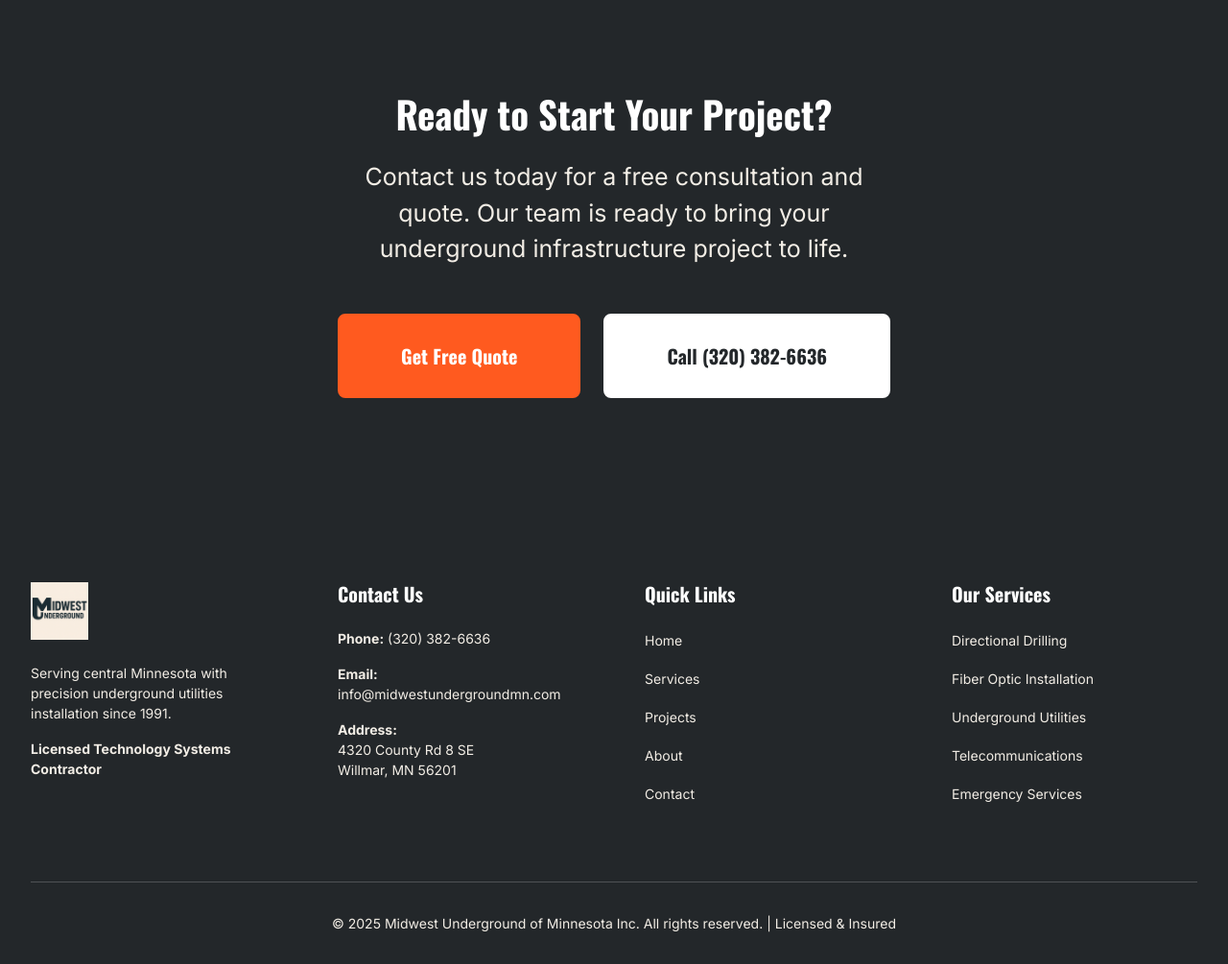
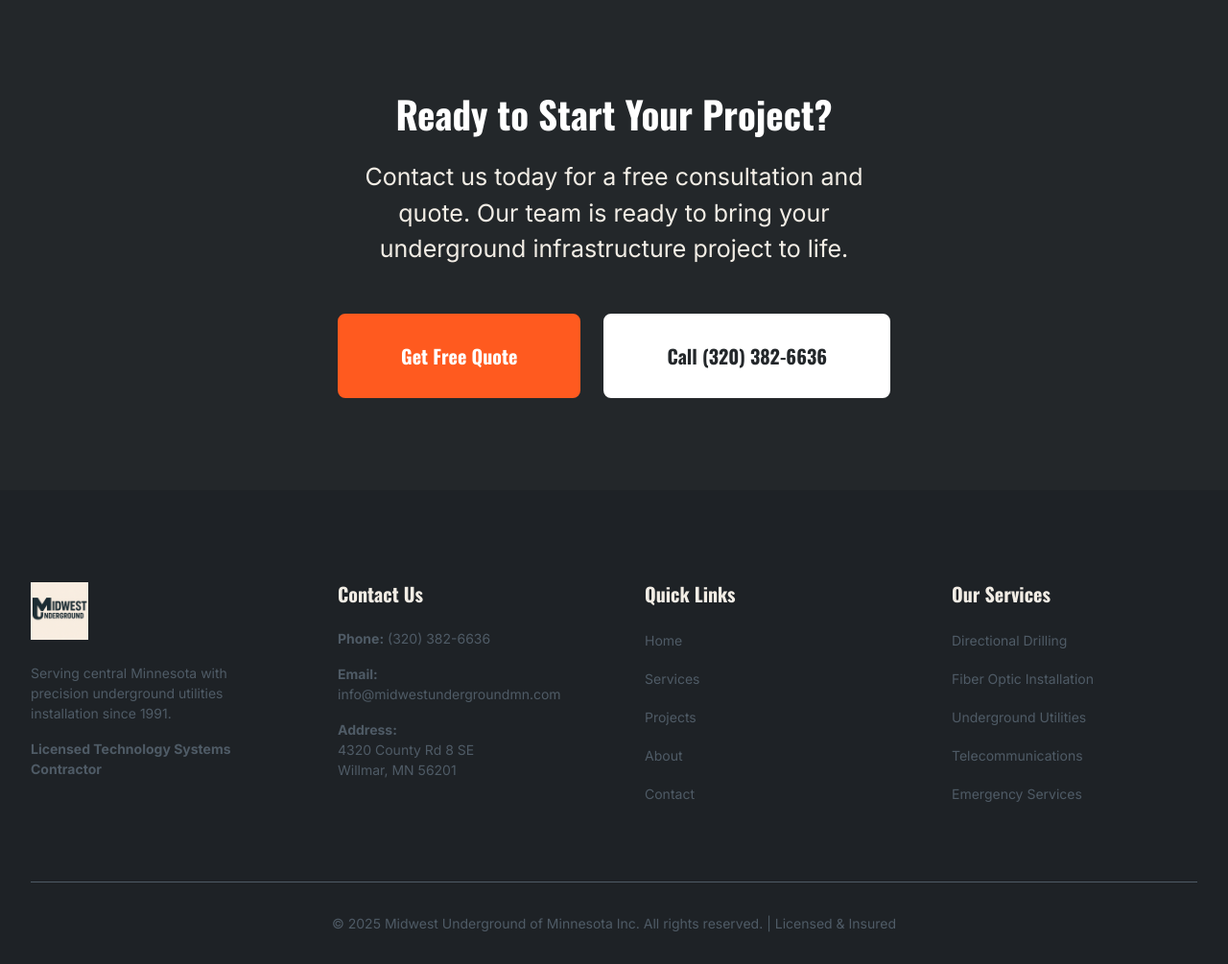
Before and after one commit to nice-and-precise/midwest-underground-website, a PHP site: page / in a window 1280 px wide. Shown: the part 4289-5294 px from the top of the page at 96% size. Run offline with PHP 8.4, Linux system fonts and the light colour scheme; some libraries are stand-ins or nearby versions.

Commit message:
fix: Convert footer to dark theme across all pages
PROBLEM:
Footer appeared bright/light in dark mode despite site-wide dark theme implementation. The footer was using var(--color-primary) which switches from dark (#23272A) in light mode to light (#F2EDE5 Sand) in dark mode, causing the footer background to appear bright.

CHANGES:
1. Footer background: var(--color-primary) → var(--charcoal-900) (#1E2226)
2. Footer main text: var(--white) → var(--sand) for consistency
3. Footer section headings (h3): var(--white) → var(--sand)
4. Footer links and paragraphs: var(--bg-secondary) → var(--steel)
5. Footer bottom border: rgba(255,255,255,0.2) → var(--steel)
6. Footer bottom text: var(--bg-secondary) → var(--steel)

RESULT:
- Footer now consistently dark across all 5 pages (index, services, about, contact, projects)
- Footer uses Charcoal-900 background (darkest brand color)
- All footer text uses brand colors (Sand, Steel) for proper contrast
- Footer matches the complete dark theme implementation
- No more bright/light sections anywhere on the site

FILES MODIFIED:
- css/styles.css (6 color updates in footer styles)

TESTING:
Footer should now appear dark on all pages in both light and dark modes, with Sand headings and Steel text providing good readability on the Charcoal-900 background.

🤖 Generated with Claude Code (https://claude.com/claude-code)

Co-Authored-By: Claude <noreply@anthropic.com>

```diff
--- a/css/styles.css
+++ b/css/styles.css
@@ -812,8 +812,8 @@ ul, ol {
    ========================================================================== */
 
 .site-footer {
-  background-color: var(--color-primary);
-  color: var(--white);
+  background-color: var(--charcoal-900);
+  color: var(--sand);
   padding-top: var(--space-3xl);
   padding-bottom: var(--space-lg);
 }
@@ -838,14 +838,14 @@ ul, ol {
 }
 
 .footer-section h3 {
-  color: var(--white);
+  color: var(--sand);
   font-size: var(--text-lg);
   margin-bottom: var(--space-md);
 }
 
 .footer-section p,
 .footer-section a {
-  color: var(--bg-secondary);
+  color: var(--steel);
   font-size: var(--text-sm);
   margin-bottom: var(--space-sm);
 }
@@ -866,10 +866,10 @@ ul, ol {
 
 .footer-bottom {
   padding-top: var(--space-lg);
-  border-top: 1px solid rgba(255, 255, 255, 0.2);
+  border-top: 1px solid var(--steel);
   text-align: center;
   font-size: var(--text-sm);
-  color: var(--bg-secondary);
+  color: var(--steel);
 }
 
 /* ==========================================================================
```
